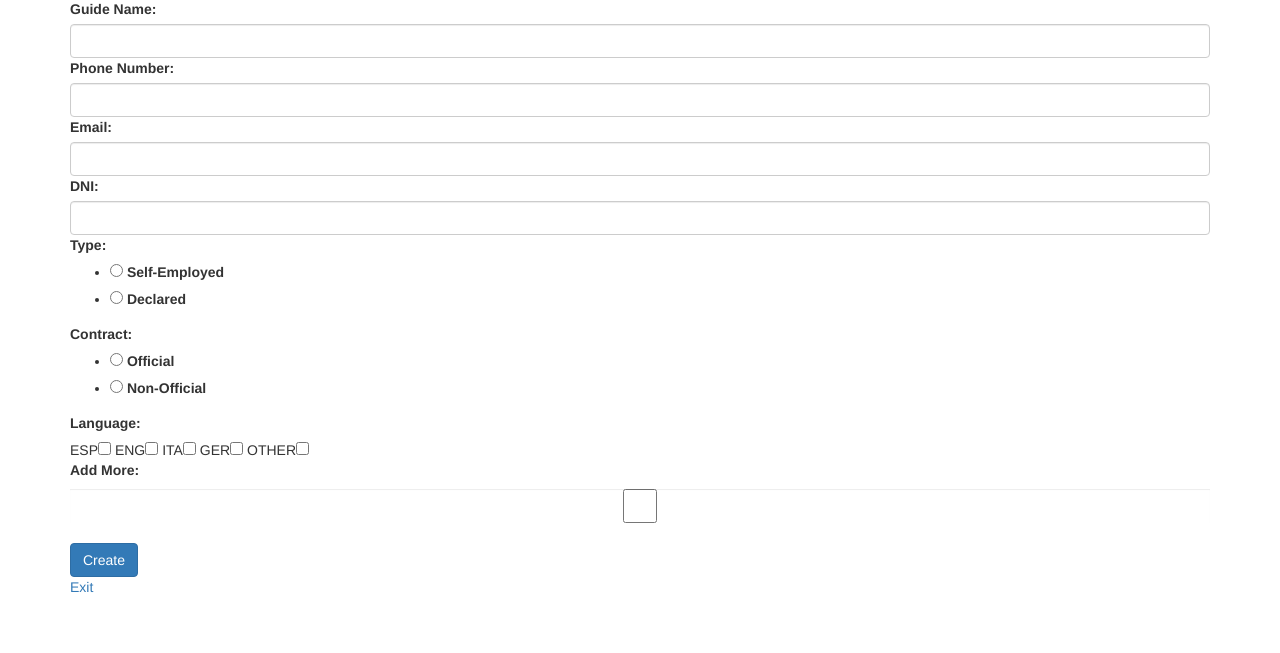
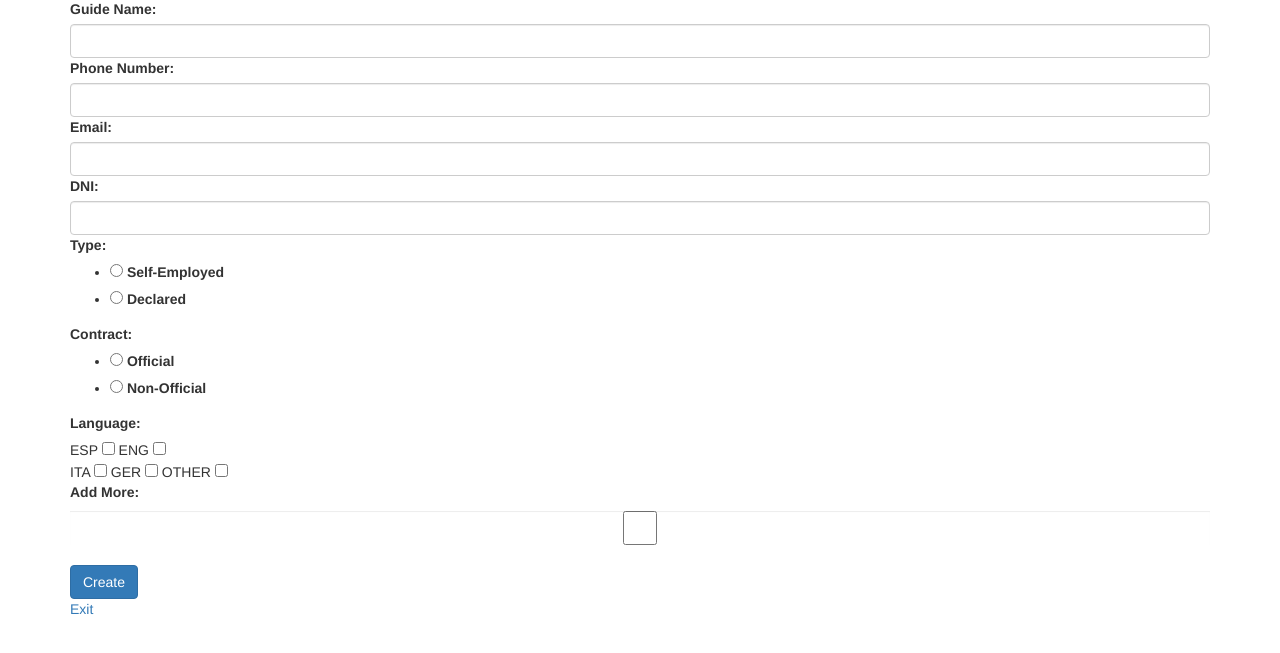
Before and after one commit to Luicko/PROYECTOINTERCRUISES, a Flask app: page /createguide in a window 1280 px wide. Shown: the part 114-767 px from the top of the page. Run offline with Flask 2, Linux system fonts and the light colour scheme; parts of the project's set-up code (start-up, migrations or seed data) failed here and were passed over; some libraries are stand-ins or nearby versions.

Commit message:
Update createguide.html

```diff
--- a/intercruises/templates/createguide.html
+++ b/intercruises/templates/createguide.html
@@ -25,7 +25,8 @@
     <div><label class='control-label'>Type:</label> {{ form.guidetype(class='form-radio') }}</div>
     <div><label class='control-label'>Contract:</label> {{ form.guidecontract(class='form-radio') }}</div>
     <div><label class='control-label'>Language:</label></div>
-    <div>ESP{{ form.spanish(class='form-radio') }} ENG{{ form.english(class='form-radio') }} ITA{{ form.italian(class='form-radio') }} GER{{ form.german(class='form-radio') }} OTHER{{ form.other(class='form-radio') }}</div>
+    <div>ESP {{ form.spanish(class='form-radio') }} ENG {{ form.english(class='form-radio') }} </br>
+    ITA {{ form.italian(class='form-radio') }} GER {{ form.german(class='form-radio') }} OTHER {{ form.other(class='form-radio') }}</div>
     <div><label class='control-label'>Add More:</label> {{ form.another(class='form-control') }}</div><br>
     <div>{{ form.submit(class='btn btn-primary') }}</div>
 
```
